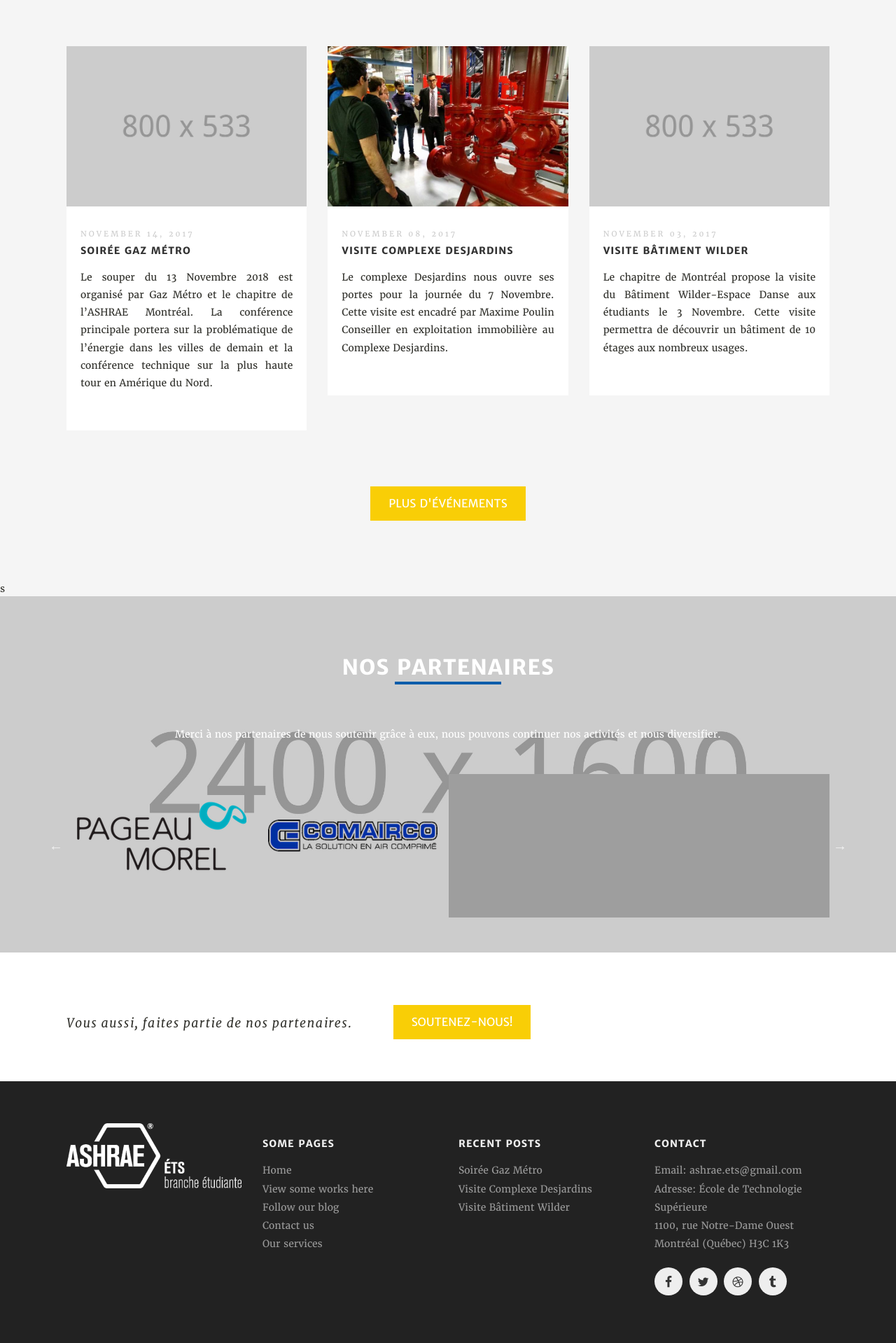
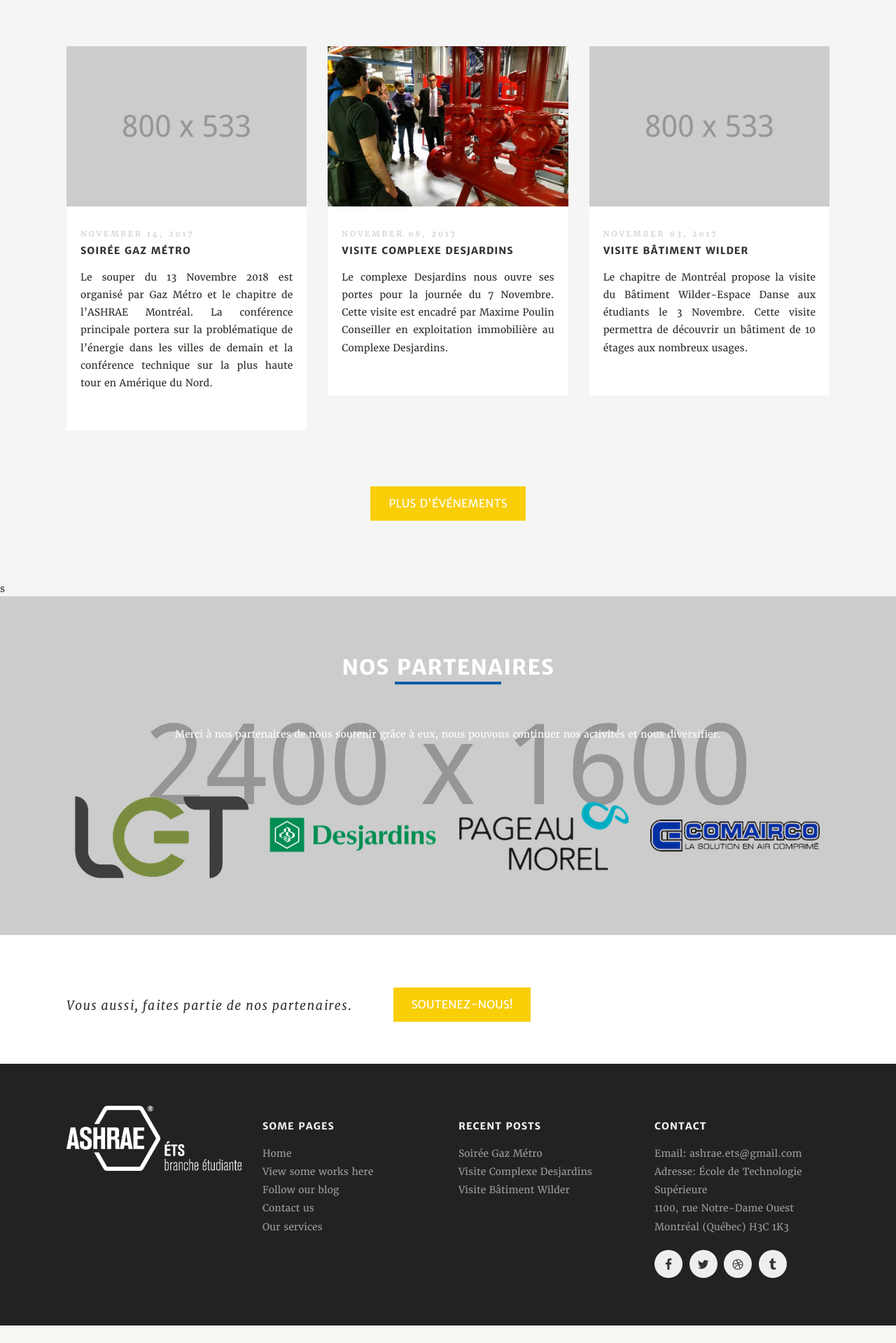
Before and after one commit to ashrae-ets/ashrae-ets.github.io, a Jekyll site: the page built from index.html, in a window 1280 px wide. Shown: the part 3881-5800 px from the top of the page at 70% size. Built offline with Jekyll 4.4.1, drawn with Linux system fonts in a browser that asks for light colours; after the commit the page ends 5775 px from its top, so only the background shows below that.

Commit message:
Update clients.yml

```diff
--- a/_data/clients.yml
+++ b/_data/clients.yml
@@ -5,5 +5,4 @@
 - image: images/@stock/client-3.png
   link: http://www.pageaumorel.com/
 - image: images/@stock/client-4.png
-- image: images/@stock/client-5.png
-- image: images/@stock/client-6.png
+  link: http://www.comairco.com/
```
